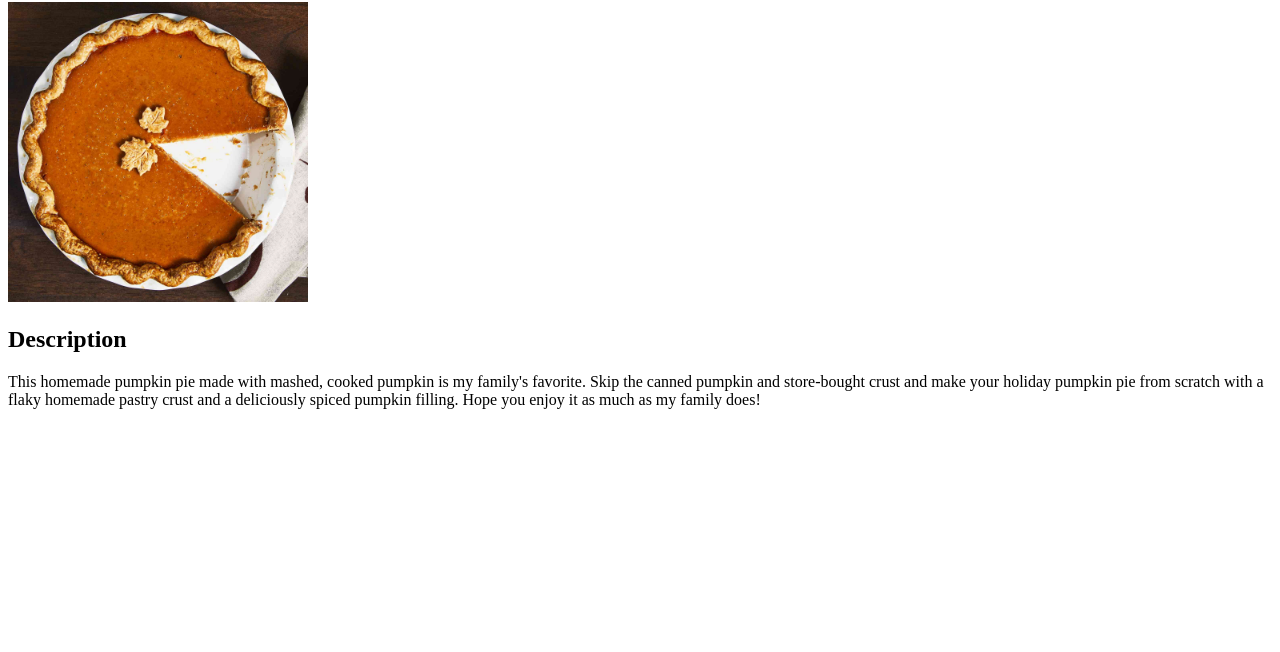
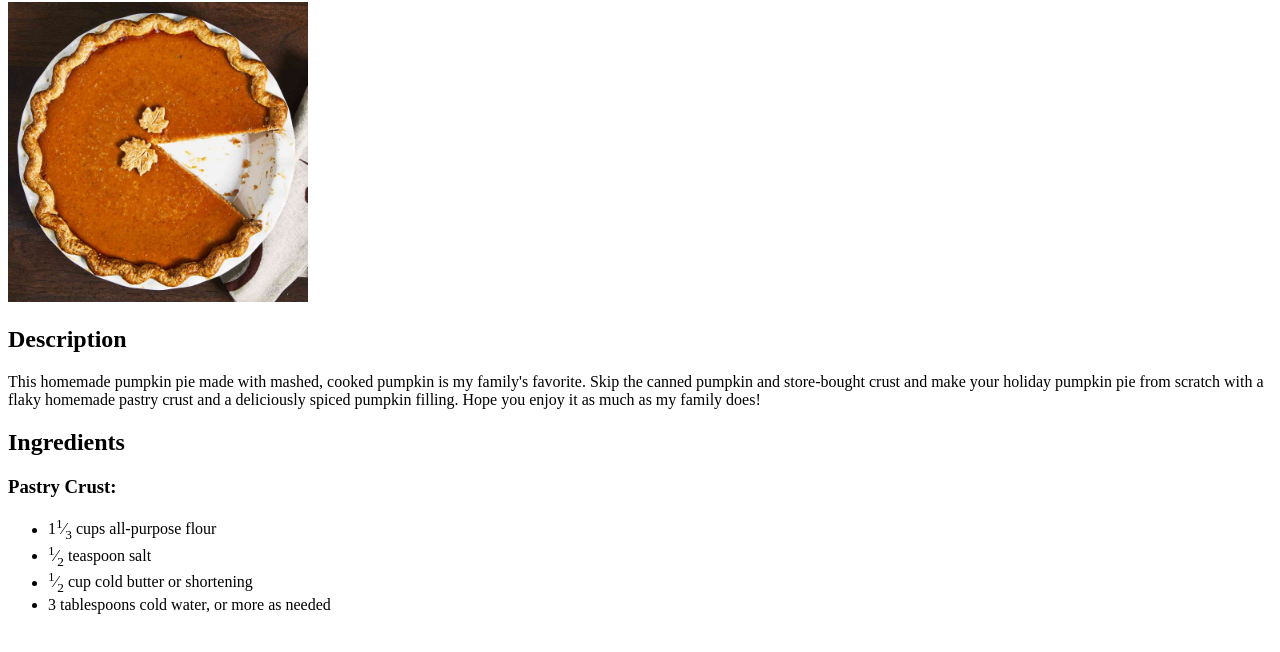
Before and after one commit to PossumThatCodes/odin-recipes, a plain HTML site: page recipes/pumpkin-pie.html in a window 1280 px wide. Shown: the part 78-730 px from the top of the page. Drawn offline with Linux system fonts and the light colour scheme.

Commit message:
Add pastry crust ingredients

```diff
--- a/recipes/pumpkin-pie.html
+++ b/recipes/pumpkin-pie.html
@@ -11,5 +11,13 @@
         <p>This homemade pumpkin pie made with mashed, cooked pumpkin is my family's favorite.
         Skip the canned pumpkin and store-bought crust and make your holiday pumpkin pie from scratch with a flaky homemade pastry crust and a deliciously spiced pumpkin filling.
         Hope you enjoy it as much as my family does!</p>
+        <h2>Ingredients</h2>
+        <h3>Pastry Crust:</h3>
+        <ul>
+            <li>1<sup>1</sup>&frasl;<sub>3</sub> cups all-purpose flour</li>
+            <li><sup>1</sup>&frasl;<sub>2</sub> teaspoon salt</li>
+            <li><sup>1</sup>&frasl;<sub>2</sub> cup cold butter or shortening</li>
+            <li>3 tablespoons cold water, or more as needed</li>
+        </ul>
     </body>
 </html>
```
